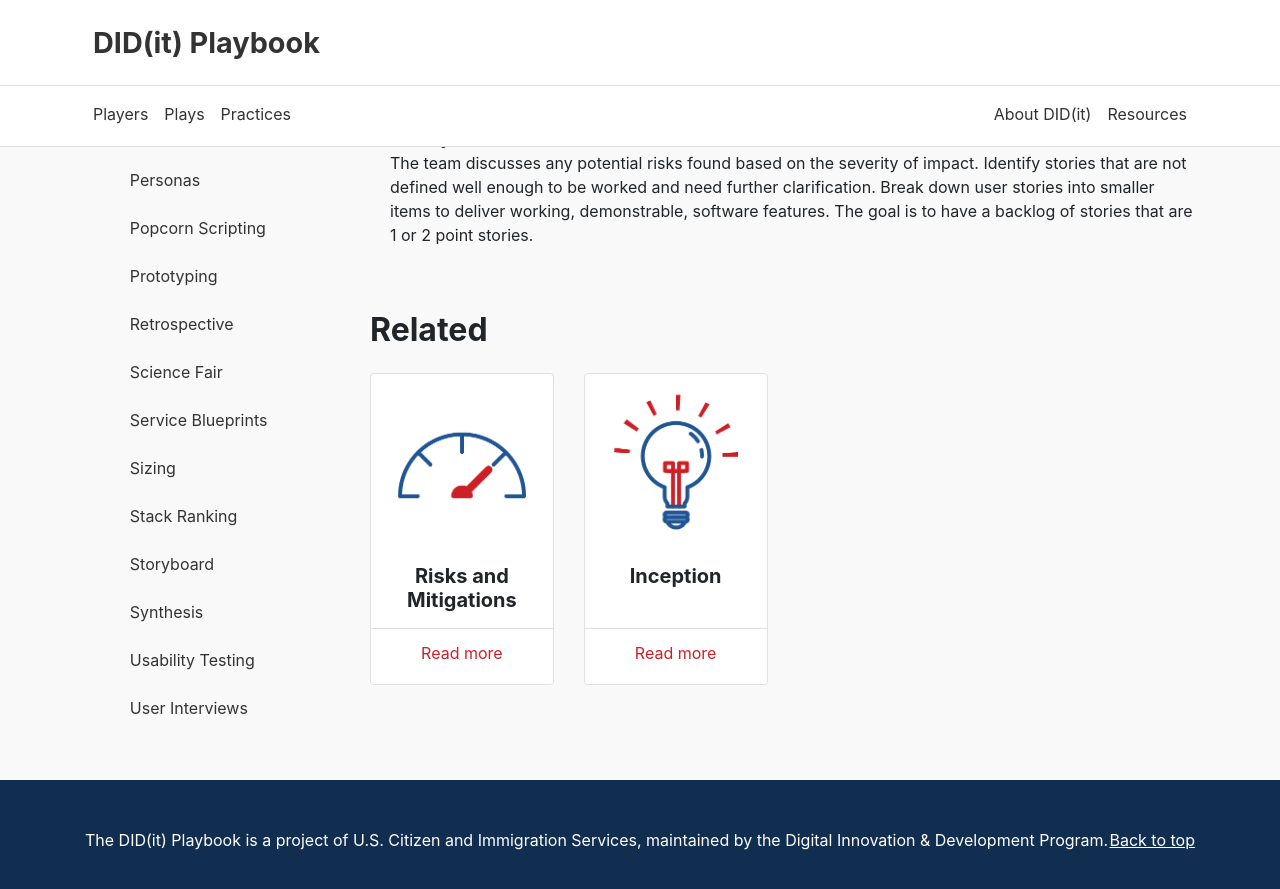
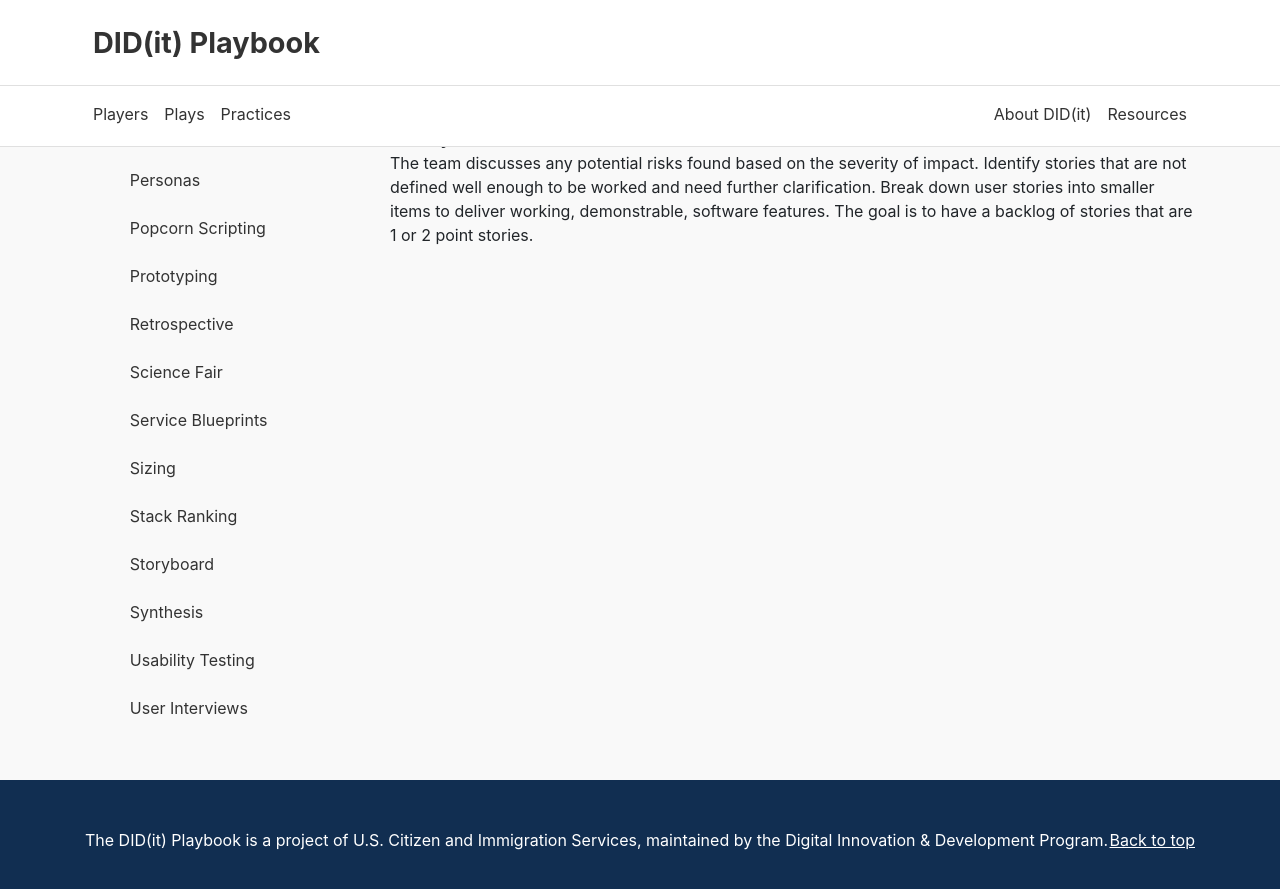
Before and after one commit to KnightPointSystems/kps_playbook, a Jekyll site: the page built from v2/practices/derisking.md, in a window 1280 px wide and 900 px high, scrolled down 811 px. Shown: the top 889 px of the window. Built offline with Jekyll 4.4.1, drawn with Linux system fonts in a browser that asks for light colours; nearby versions of some CDN libraries.

Commit message:
Update derisking.yml

```diff
--- a/_data/practices/derisking.yml
+++ b/_data/practices/derisking.yml
@@ -12,6 +12,3 @@ steps:
     text: Prior to sizing each story, the team reviews the detail of each product backlog item and the acceptance criteria. Establish a shared agreement of the work required to successfully implement a given story. Let the developers and designers ask questions and define task to fulfill the commitment. Learn more about <a href="../sizing">sizing</a>.
   - title: Identify risks
     text: The team discusses any potential risks found based on the severity of impact. Identify stories that are not defined well enough to be worked and need further clarification. Break down user stories into smaller items to deliver working, demonstrable, software features. The goal is to have a backlog of stories that are 1 or 2 point stories.
-related:
-  - Risks and Mitigations
-  - Inception
```
